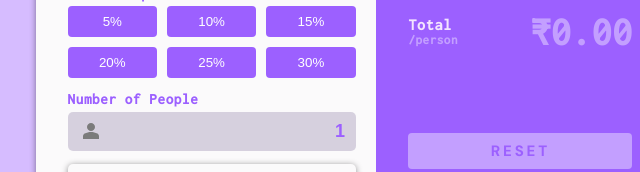
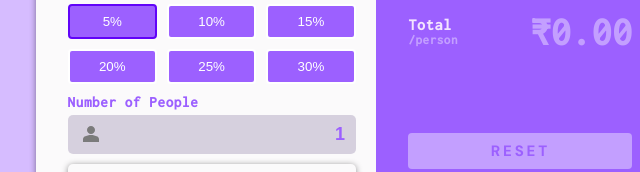
Before and after one commit to priyanshuharshbodhi1/bill-split, a plain HTML site: page index.html in a window 1280 px wide. Both pictures are taken after a click on the button "5%". Shown: the part 379-551 px from the top of the page, 274-914 px from the left. Drawn offline with Linux system fonts and the light colour scheme.

Commit message:
completed the tip btn selection function

```diff
--- a/index.html
+++ b/index.html
@@ -58,5 +58,7 @@
         </div>
       </div>
     </div>
+
+    <script src="script.js"></script>
   </body>
 </html>
--- /dev/null
+++ b/script.js
@@ -0,0 +1,10 @@
+const buttons = document.querySelectorAll(".tip-btn");
+
+  buttons.forEach(button => {
+    button.addEventListener("click", () => {
+      buttons.forEach(btn => {
+        btn.classList.remove("selected");
+      });
+      button.classList.add("selected");
+    });
+  });
--- a/styles.css
+++ b/styles.css
@@ -120,6 +120,26 @@ input::placeholder {
   left: 15px;
 }
 
+.tip-btn-container {
+  display: grid;
+  grid-template-columns: repeat(3, 1fr);
+  gap: 10px;
+  max-width: 300px;
+}
+
+.tip-btn {
+  padding: 8px;
+  background-color: #9c60ff;
+  color: #ffffff;
+  border: 2px solid #ffffff;
+  border-radius: 4px;
+  cursor: pointer;
+  box-sizing: border-box;
+}
+
+.tip-btn.selected {
+  border: 2px solid #6104f8;
+}
 
 .no-of-people-input-container {
   position: relative;
@@ -224,23 +244,6 @@ input::placeholder {
   margin-top: auto;
 }
 
-.tip-btn-container {
-  display: grid;
-  grid-template-columns: repeat(3, 1fr);
-  gap: 10px;
-  max-width: 300px;
-  /* margin: 0 auto; */
-}
-
-.tip-btn {
-  padding: 8px;
-  background-color: #9c60ff;
-  color: #ffffff;
-  border: none;
-  border-radius: 4px;
-  cursor: pointer;
-}
-
 @media (max-width: 750px) {
   .bill-container {
     flex-wrap: wrap;
```
